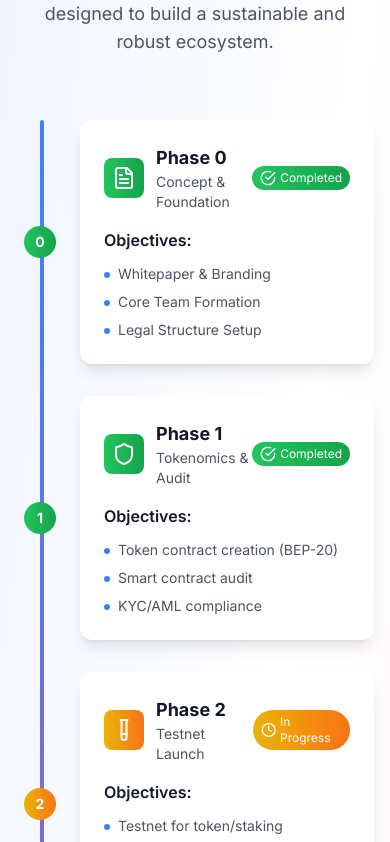
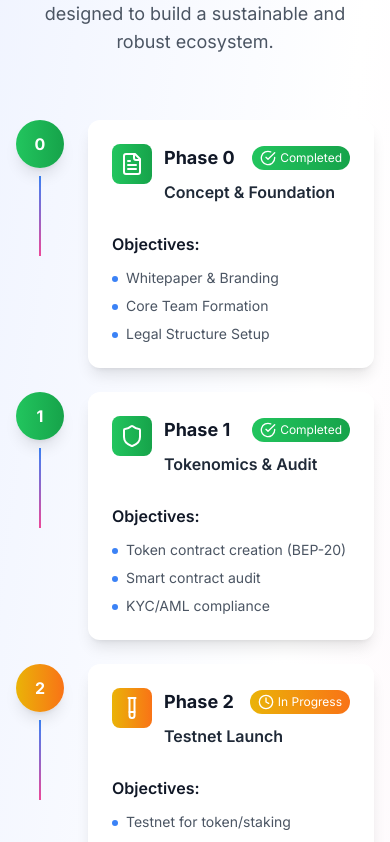
Before and after one commit to DevMindPro/berry-coin-website, a React (Create React App) app: page / in a window 390 px wide. Shown: the part 9860-10702 px from the top of the page. Built offline with nearby package versions, Linux system fonts and the light colour scheme.

Commit message:
Fix mobile roadmap layout - clean vertical timeline design

```diff
--- a/src/components/Roadmap.js
+++ b/src/components/Roadmap.js
@@ -132,43 +132,43 @@ const Roadmap = () => {
           </p>
         </div>
 
-        {/* Timeline */}
-        <div className="relative">
-          {/* Timeline Line - Desktop */}
-          <div className="hidden lg:block absolute left-1/2 transform -translate-x-1/2 w-1 h-full bg-gradient-to-b from-primary-500 to-berry-500 rounded-full"></div>
+        {/* Mobile Timeline */}
+        <div className="lg:hidden space-y-6">
+          {phases.map((phase, index) => (
+            <div key={phase.phase} className="relative flex">
+              {/* Timeline Column */}
+              <div className="flex flex-col items-center mr-6">
+                <div className={`w-12 h-12 rounded-full bg-gradient-to-r ${getStatusColor(phase.status)} flex items-center justify-center text-white font-bold text-base z-10 shadow-lg`}>
+                  {phase.phase}
+                </div>
+                {index < phases.length - 1 && (
+                  <div className="w-0.5 h-20 bg-gradient-to-b from-primary-500 to-berry-500 mt-2"></div>
+                )}
+              </div>
 
-          {/* Timeline Line - Mobile */}
-          <div className="lg:hidden absolute left-6 top-0 w-1 h-full bg-gradient-to-b from-primary-500 to-berry-500 rounded-full"></div>
-
-          {/* Timeline Items */}
-          <div className="space-y-8 lg:space-y-12">
-            {phases.map((phase, index) => (
-              <div key={phase.phase} className={`flex items-center ${index % 2 === 0 ? 'lg:flex-row' : 'lg:flex-row-reverse'} flex-row`}>
-                {/* Mobile Layout: Always left-aligned */}
-                <div className="lg:hidden w-full">
-                  <div className="ml-16 card group hover:scale-105 transition-all duration-300">
-                    {/* Phase Header */}
-                    <div className="flex items-center justify-between mb-4">
-                      <div className="flex items-center space-x-3">
-                        <div className={`p-2 rounded-lg bg-gradient-to-r ${getStatusColor(phase.status)} text-white`}>
+              {/* Content Card */}
+              <div className="flex-1">
+                <div className="card group">
+                  <div className="flex items-start space-x-3 mb-4">
+                    <div className={`p-2 rounded-lg bg-gradient-to-r ${getStatusColor(phase.status)} text-white flex-shrink-0`}>
                       {phase.icon}
                     </div>
-                        <div>
+                    <div className="flex-1">
+                      <div className="flex items-center justify-between mb-2">
                         <h3 className="text-lg font-bold text-gray-900 dark:text-white">
                           Phase {phase.phase}
                         </h3>
-                          <p className="text-sm text-gray-600 dark:text-gray-400">
-                            {phase.title}
-                          </p>
-                        </div>
-                      </div>
                         <div className={`flex items-center space-x-1 px-2 py-1 rounded-full bg-gradient-to-r ${getStatusColor(phase.status)} text-white text-xs`}>
                           {getStatusIcon(phase.status)}
                           <span className="capitalize">{phase.status.replace('-', ' ')}</span>
                         </div>
                       </div>
+                      <p className="text-base font-semibold text-gray-800 dark:text-gray-200 mb-3">
+                        {phase.title}
+                      </p>
+                    </div>
+                  </div>
 
-                    {/* Objectives */}
                   <div>
                     <h4 className="font-semibold text-gray-900 dark:text-white mb-3">Objectives:</h4>
                     <ul className="space-y-2">
@@ -182,16 +182,21 @@ const Roadmap = () => {
                   </div>
                 </div>
               </div>
-
-                {/* Mobile Timeline Node */}
-                <div className="lg:hidden absolute left-6 transform -translate-x-1/2">
-                  <div className={`w-8 h-8 rounded-full bg-gradient-to-r ${getStatusColor(phase.status)} flex items-center justify-center text-white font-bold text-sm z-10 relative`}>
-                    {phase.phase}
             </div>
+          ))}
         </div>
 
-                {/* Desktop Layout */}
-                <div className="hidden lg:block lg:w-5/12">
+        {/* Desktop Timeline */}
+        <div className="hidden lg:block relative">
+          {/* Timeline Line */}
+          <div className="absolute left-1/2 transform -translate-x-1/2 w-1 h-full bg-gradient-to-b from-primary-500 to-berry-500 rounded-full"></div>
+
+          {/* Timeline Items */}
+          <div className="space-y-12">
+            {phases.map((phase, index) => (
+              <div key={phase.phase} className={`flex items-center ${index % 2 === 0 ? 'flex-row' : 'flex-row-reverse'}`}>
+                {/* Content Card */}
+                <div className="w-5/12">
                   <div className="card group hover:scale-105 transition-all duration-300">
                     {/* Phase Header */}
                     <div className="flex items-center justify-between mb-4">
@@ -229,15 +234,15 @@ const Roadmap = () => {
                   </div>
                 </div>
 
-                {/* Desktop Timeline Node */}
-                <div className="hidden lg:flex lg:w-2/12 justify-center">
-                  <div className={`w-8 h-8 rounded-full bg-gradient-to-r ${getStatusColor(phase.status)} flex items-center justify-center text-white font-bold text-sm z-10 relative`}>
+                {/* Timeline Node */}
+                <div className="w-2/12 flex justify-center">
+                  <div className={`w-10 h-10 rounded-full bg-gradient-to-r ${getStatusColor(phase.status)} flex items-center justify-center text-white font-bold text-sm z-10 relative shadow-lg`}>
                     {phase.phase}
                   </div>
                 </div>
 
-                {/* Desktop Spacer */}
-                <div className="hidden lg:block lg:w-5/12"></div>
+                {/* Spacer */}
+                <div className="w-5/12"></div>
               </div>
             ))}
           </div>
```
Lines whose indentation alone changed are shown as unchanged.
